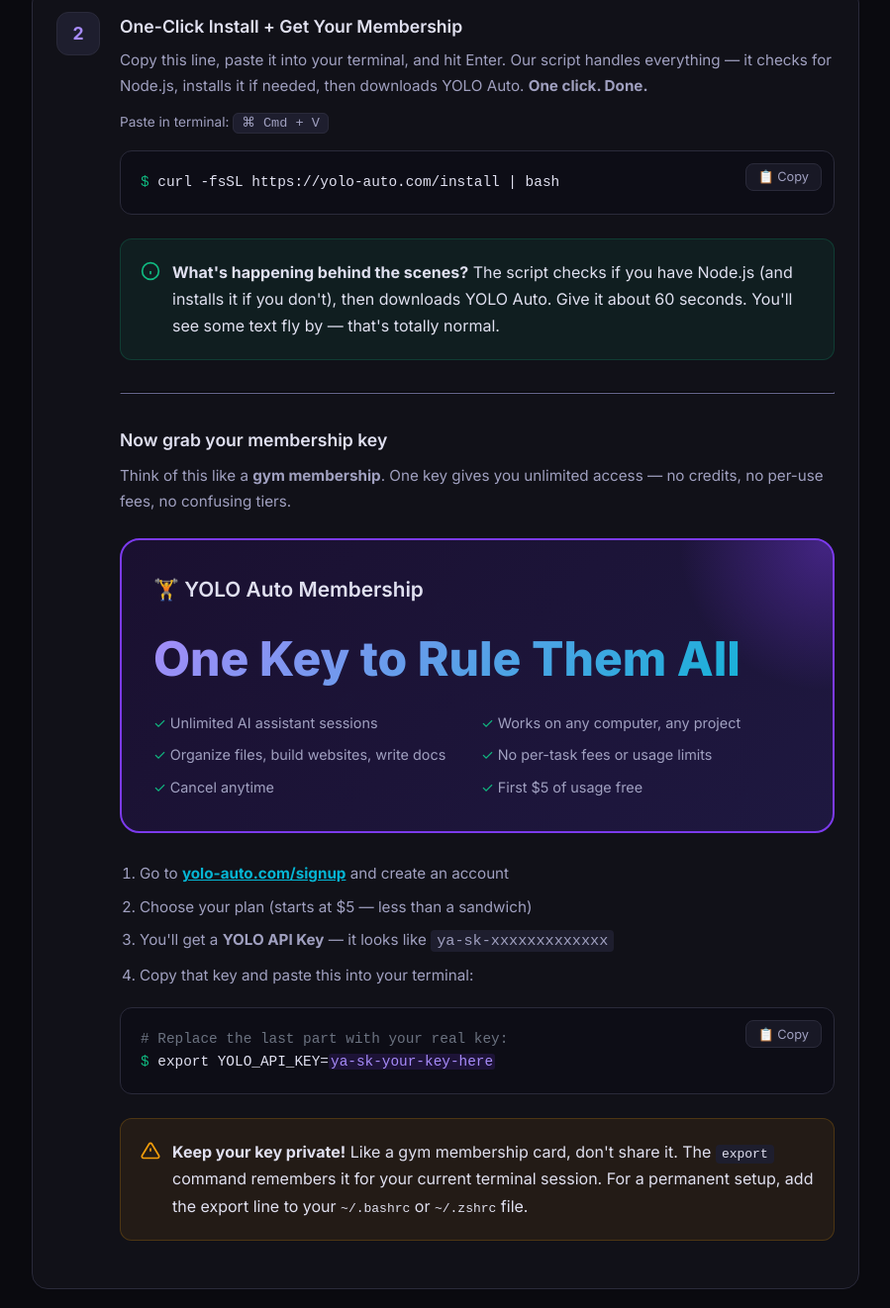
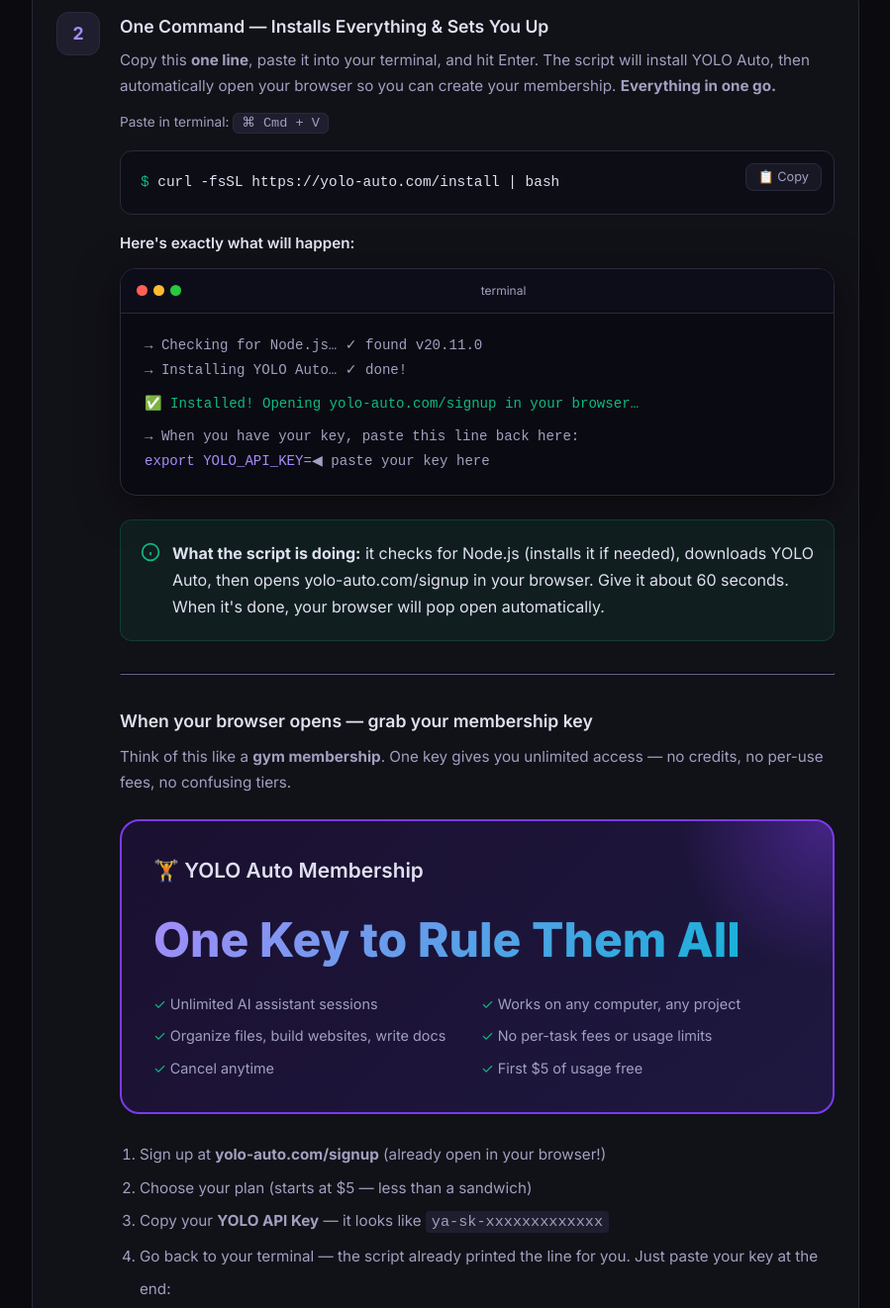
Before and after one commit to yolo-auto-org/yolo-auto-desktop, a plain HTML site: page index.html in a window 1280 px wide. Shown: the part 3169-4491 px from the top of the page at 99% size, without its empty margins (190-1089 px from the left). Drawn offline with Linux system fonts and the light colour scheme.

Commit message:
Step 2: one command installs everything, auto-opens browser for signup

```diff
--- a/index.html
+++ b/index.html
@@ -584,8 +584,8 @@
     <div class="step reveal" id="step2">
       <div class="step-num">2</div>
       <div class="step-content">
-        <h4>One-Click Install + Get Your Membership</h4>
-        <p>Copy this line, paste it into your terminal, and hit Enter. Our script handles everything — it checks for Node.js, installs it if needed, then downloads YOLO Auto. <strong>One click. Done.</strong></p>
+        <h4>One Command — Installs Everything &amp; Sets You Up</h4>
+        <p>Copy this <strong>one line</strong>, paste it into your terminal, and hit Enter. The script will install YOLO Auto, then automatically open your browser so you can create your membership. <strong>Everything in one go.</strong></p>
 
         <div class="os-specific mac show">
           <p style="font-size:0.85rem;color:var(--text2);margin-bottom:0.5rem;">Paste in terminal: <kbd style="padding:2px 8px;border-radius:6px;background:var(--surface3);border:1px solid var(--border);font-family:monospace;">⌘ Cmd + V</kbd></p>
@@ -602,14 +602,29 @@
           <pre><span class="prompt">$</span> curl -fsSL https://yolo-auto.com/install | bash</pre>
         </div>
 
-        <div class="info-box tip">
+        <p style="font-weight:600;color:var(--text);">Here's exactly what will happen:</p>
+        <div class="terminal" style="margin-top:0.5rem;">
+          <div class="terminal-bar">
+            <div class="terminal-dots"><span class="terminal-dot r"></span><span class="terminal-dot y"></span><span class="terminal-dot g"></span></div>
+            <div class="terminal-tab">terminal</div>
+          </div>
+          <div class="terminal-body">
+            <div class="line" style="color:var(--text2);">→ Checking for Node.js… ✓ found v20.11.0</div>
+            <div class="line" style="color:var(--text2);">→ Installing YOLO Auto… ✓ done!</div>
+            <div class="line" style="color:var(--green);margin-top:0.5rem;">✅ Installed! Opening yolo-auto.com/signup in your browser…</div>
+            <div class="line" style="color:var(--text2);margin-top:0.5rem;">→ When you have your key, paste this line back here:</div>
+            <div class="line" style="color:var(--accent2);">   export YOLO_API_KEY=<span style="color:var(--text2);">◀ paste your key here</span></div>
+          </div>
+        </div>
+
+        <div class="info-box tip" style="margin-top:1rem;">
           <svg viewBox="0 0 24 24" fill="none" stroke="currentColor" stroke-width="2"><circle cx="12" cy="12" r="10"/><path d="M12 16v-4M12 8h.01"/></svg>
-          <div><strong>What's happening behind the scenes?</strong> The script checks if you have Node.js (and installs it if you don't), then downloads YOLO Auto. Give it about 60 seconds. You'll see some text fly by — that's totally normal.</div>
+          <div><strong>What the script is doing:</strong> it checks for Node.js (installs it if needed), downloads YOLO Auto, then opens yolo-auto.com/signup in your browser. Give it about 60 seconds. When it's done, your browser will pop open automatically.</div>
         </div>
 
         <hr style="border-color:var(--border);margin:2rem 0;">
 
-        <h4 style="margin-bottom:0.5rem;">Now grab your membership key</h4>
+        <h4 style="margin-bottom:0.5rem;">When your browser opens — grab your membership key</h4>
         <p>Think of this like a <strong>gym membership</strong>. One key gives you unlimited access — no credits, no per-use fees, no confusing tiers.</p>
 
         <div class="membership-card">
@@ -626,37 +641,37 @@
         </div>
 
         <ol style="margin-left:1.25rem;color:var(--text2);line-height:2.2;font-size:0.95rem;">
-          <li>Go to <strong><a href="#" style="color:var(--cyan);">yolo-auto.com/signup</a></strong> and create an account</li>
+          <li>Sign up at <strong>yolo-auto.com/signup</strong> (already open in your browser!)</li>
           <li>Choose your plan (starts at $5 — less than a sandwich)</li>
-          <li>You'll get a <strong>YOLO API Key</strong> — it looks like <code style="padding:2px 6px;border-radius:4px;background:var(--surface3);">ya-sk-xxxxxxxxxxxxx</code></li>
-          <li>Copy that key and paste this into your terminal:</li>
+          <li>Copy your <strong>YOLO API Key</strong> — it looks like <code style="padding:2px 6px;border-radius:4px;background:var(--surface3);">ya-sk-xxxxxxxxxxxxx</code></li>
+          <li>Go back to your terminal — the script already printed the line for you. Just paste your key at the end:</li>
         </ol>
 
         <div class="os-specific mac show">
           <div class="code-block">
-            <button class="copy-btn" onclick="copyCode(this, 'export YOLO_API_KEY=ya-sk-your-key-here')">📋 Copy</button>
-            <pre><span class="comment"># Replace the last part with your real key:</span>
-<span class="prompt">$</span> export YOLO_API_KEY=<span class="highlight">ya-sk-your-key-here</span></pre>
+            <button class="copy-btn" onclick="copyCode(this, 'export YOLO_API_KEY=')">📋 Copy</button>
+            <pre><span class="comment"># Your terminal already shows this line waiting:</span>
+<span class="prompt">$</span> export YOLO_API_KEY=<span style="color:var(--text2);">◀ paste your key, then hit Enter</span></pre>
           </div>
         </div>
         <div class="os-specific windows">
           <div class="code-block">
-            <button class="copy-btn" onclick="copyCode(this, '$env:YOLO_API_KEY=\"ya-sk-your-key-here\"')">📋 Copy</button>
-            <pre><span class="comment"># Replace the last part with your real key:</span>
-<span class="prompt">$</span> $env:YOLO_API_KEY="<span class="highlight">ya-sk-your-key-here</span>"</pre>
+            <button class="copy-btn" onclick="copyCode(this, '$env:YOLO_API_KEY=')">📋 Copy</button>
+            <pre><span class="comment"># Your terminal already shows this line waiting:</span>
+<span class="prompt">$</span> $env:YOLO_API_KEY=<span style="color:var(--text2);">◀ paste your key, then hit Enter</span></pre>
           </div>
         </div>
         <div class="os-specific linux">
           <div class="code-block">
-            <button class="copy-btn" onclick="copyCode(this, 'export YOLO_API_KEY=ya-sk-your-key-here')">📋 Copy</button>
-            <pre><span class="comment"># Replace the last part with your real key:</span>
-<span class="prompt">$</span> export YOLO_API_KEY=<span class="highlight">ya-sk-your-key-here</span></pre>
+            <button class="copy-btn" onclick="copyCode(this, 'export YOLO_API_KEY=')">📋 Copy</button>
+            <pre><span class="comment"># Your terminal already shows this line waiting:</span>
+<span class="prompt">$</span> export YOLO_API_KEY=<span style="color:var(--text2);">◀ paste your key, then hit Enter</span></pre>
           </div>
         </div>
 
         <div class="info-box warn">
           <svg viewBox="0 0 24 24" fill="none" stroke="currentColor" stroke-width="2"><path d="M10.29 3.86L1.82 18a2 2 0 001.71 3h16.94a2 2 0 001.71-3L13.71 3.86a2 2 0 00-3.42 0z"/><line x1="12" y1="9" x2="12" y2="13"/><line x1="12" y1="17" x2="12.01" y2="17"/></svg>
-          <div><strong>Keep your key private!</strong> Like a gym membership card, don't share it. The <code style="padding:2px 6px;border-radius:4px;background:var(--surface3);">export</code> command remembers it for your current terminal session. For a permanent setup, add the export line to your <code>~/.bashrc</code> or <code>~/.zshrc</code> file.</div>
+          <div><strong>Keep your key private!</strong> Like a gym membership card, don't share it. The <code style="padding:2px 6px;border-radius:4px;background:var(--surface3);">export</code> command remembers it for your current terminal session. Add it to your <code>~/.bashrc</code> or <code>~/.zshrc</code> file to make it permanent.</div>
         </div>
       </div>
     </div>
```
